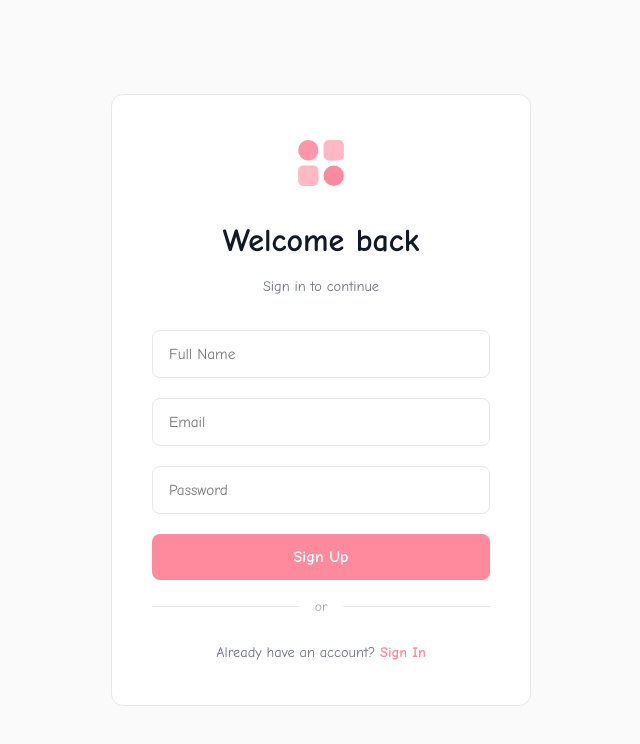
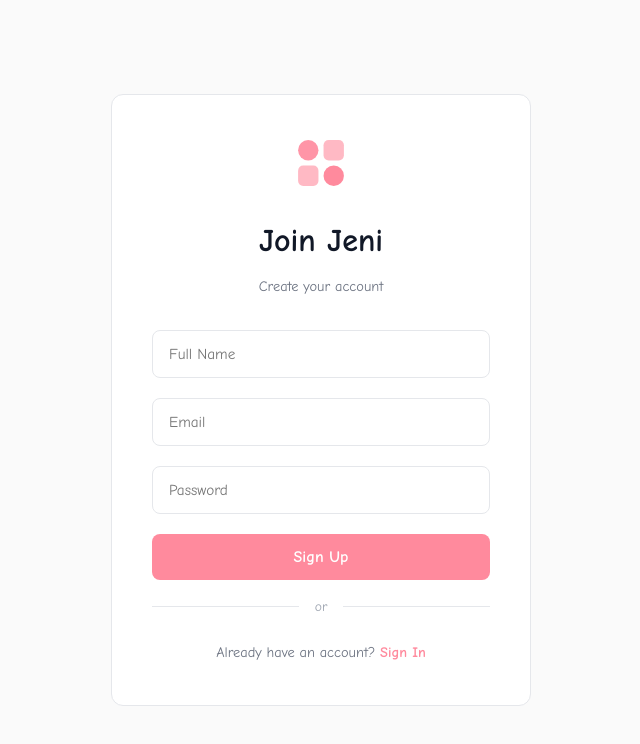
Before and after one commit to JayRathore10/Jeni, a React (Vite) app in the folder client/: page /signup in a window 1280 px wide. Shown: the top 744 px of the page, without its empty margins (319-959 px from the left). Built offline with nearby package versions, Linux system fonts and the light colour scheme; a web font is replaced by a local one.

Commit message:
Minor signup page para issue fix

```diff
--- a/client/src/pages/Auth/SignUp.tsx
+++ b/client/src/pages/Auth/SignUp.tsx
@@ -26,8 +26,8 @@ export const SignUp: React.FC = () => {
             </span>
           </div>
 
-          <h1>Welcome back</h1>
-          <p>Sign in to continue</p>
+          <h1>Join Jeni</h1>
+          <p>Create your account</p>
         </div>
         <form className="auth-form" onSubmit={handleSubmit}>
           <input
```
